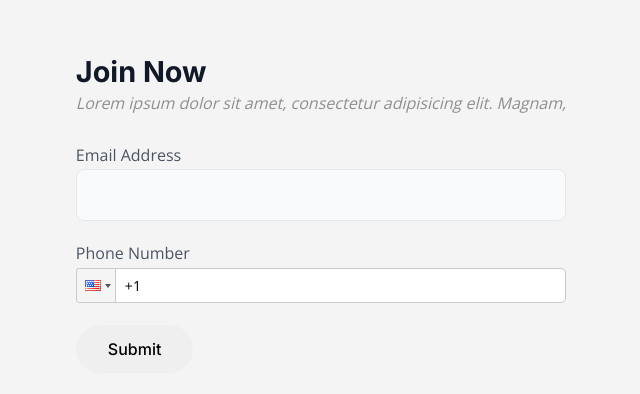
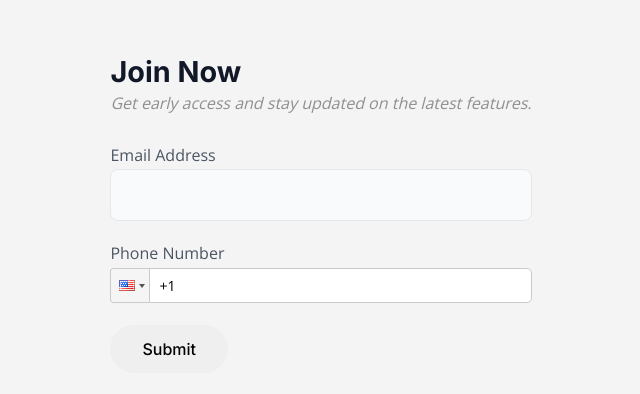
Before and after one commit to HtmlHector/AlmondAppWebsite, a React (Vite) app: page /join in a window 1280 px wide. Shown: the part 186-580 px from the top of the page, without its empty margins (319-959 px from the left). Built offline with nearby package versions, Linux system fonts and the light colour scheme; the HTML template or start-up script is replaced by a standard one.

Commit message:
Update email signup text and fix privacy/terms routes

```diff
--- a/src/App.jsx
+++ b/src/App.jsx
@@ -15,8 +15,8 @@ function App() {
         <Route path="/join" element={<UpdatesPage />} />
         <Route path="/signup" element={<SignUpPage />} />
         <Route path="/get-started" element={<OnboardingFlow />} />
-        <Route path="/privacy-policy" element={<PrivacyPolicy />} />
-        <Route path="/terms-of-service" element={<TermsOfService />} />
+        <Route path="/privacypolicy" element={<PrivacyPolicy />} />
+        <Route path="/termsofservice" element={<TermsOfService />} />
       </Routes>
     </BrowserRouter>
   );
--- a/src/pages/UpdatesPage.jsx
+++ b/src/pages/UpdatesPage.jsx
@@ -40,7 +40,7 @@ export default function UpdatesPage() {
         <div>
           <h2 className={"text-[1.8rem] font-semibold"}>Join Now</h2>
           <p className={"text-[#8F8F8F] italic"}>
-            Lorem ipsum dolor sit amet, consectetur adipisicing elit. Magnam,
+            Get early access and stay updated on the latest features.
           </p>
         </div>
         <div className={"flex flex-col gap-[1.1em]"}>
```
